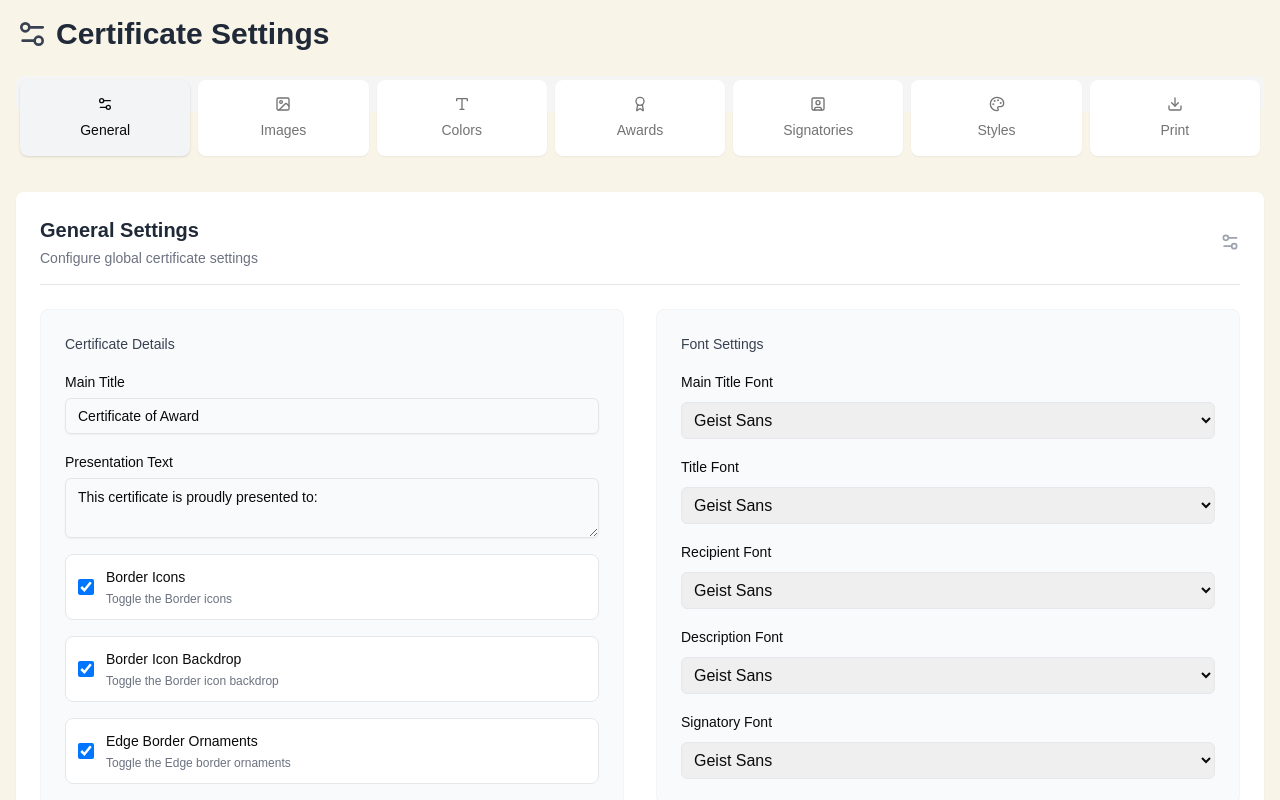
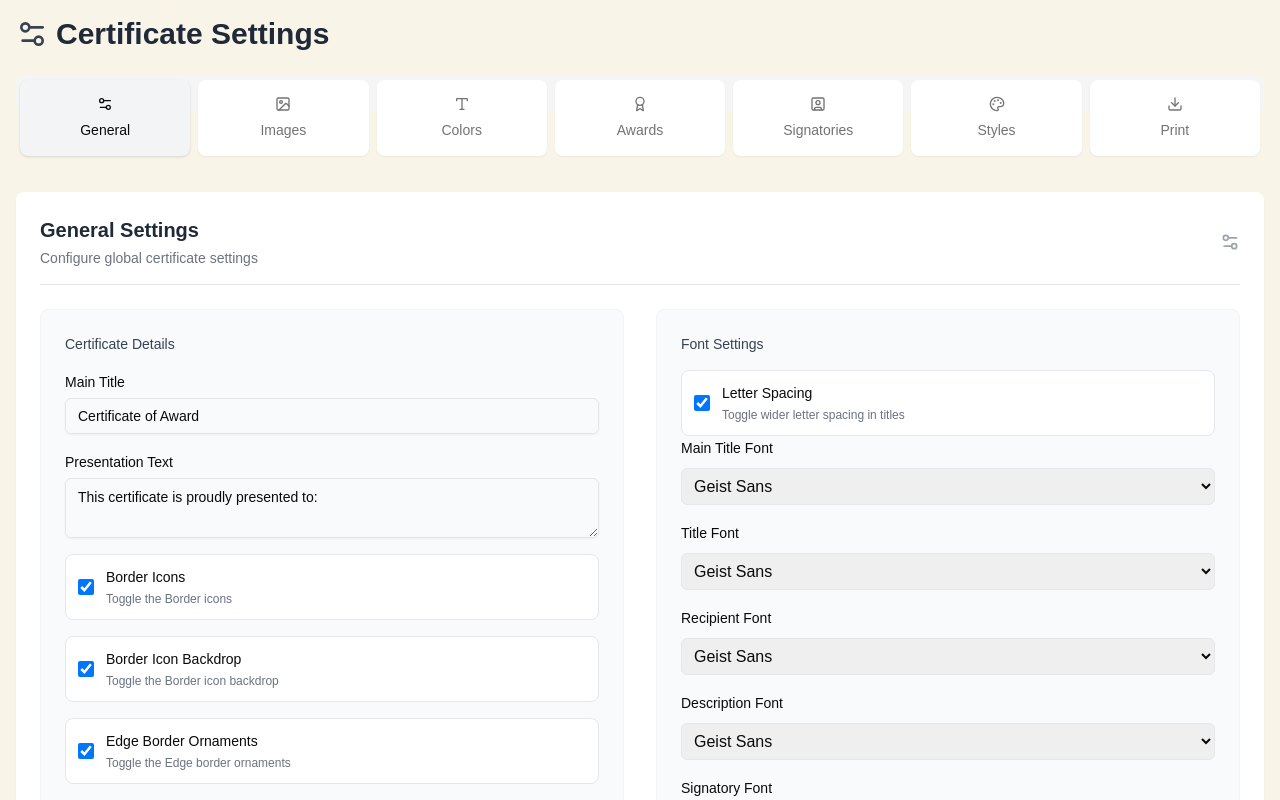
Before and after one commit to RafaelAngeloPiad/award-maker, a Next.js app: page / in a window 1280 px wide. Shown: the top 800 px of the page. Built offline with nearby package versions, Linux system fonts and the light colour scheme.

Commit message:
more customization

```diff
--- a/components/award-certificate.tsx
+++ b/components/award-certificate.tsx
@@ -333,6 +333,8 @@ export default function AwardCertificate() {
     { label: "Geist Mono", value: "var(--font-geist-mono)" },
     // Add more fonts as you add them to layout.tsx
   ];
+
+  const [letterSpacing, setLetterSpacing] = useState(true);
 
   const handleBackgroundUpload = (file: File) => {
     const reader = new FileReader();
@@ -893,6 +895,27 @@ export default function AwardCertificate() {
                         <h3 className="text-sm font-medium text-gray-700 mb-4">
                           Font Settings
                         </h3>
+                        <div className="flex items-center p-3 bg-white rounded-lg border border-gray-200">
+                            <input
+                              type="checkbox"
+                              id="letterSpacing"
+                              checked={letterSpacing}
+                              onChange={() => {
+                                setLetterSpacing(!letterSpacing);
+                              }}
+                              className="h-4 w-4 rounded border-gray-300 text-blue-600 focus:ring-blue-500"
+                            />
+                            <Label htmlFor="letterSpacing" className="ml-3">
+                              <div className="space-y-1">
+                                <p className="text-sm font-medium">
+                                  Letter Spacing
+                                </p>
+                                <p className="text-xs text-gray-500">
+                                  Toggle wider letter spacing in titles
+                                </p>
+                              </div>
+                            </Label>
+                          </div>
                         <div className="space-y-4">
                           {[
                             {
@@ -2452,7 +2475,7 @@ export default function AwardCertificate() {
                               />
                             )}
                             <h1
-                              className={`font-bold tracking-wider ${
+                              className={`font-bold ${letterSpacing ? 'tracking-wider' : ''} ${
                                 certificateStyle === "wide"
                                   ? "text-5xl"
                                   : "text-4xl"
```
